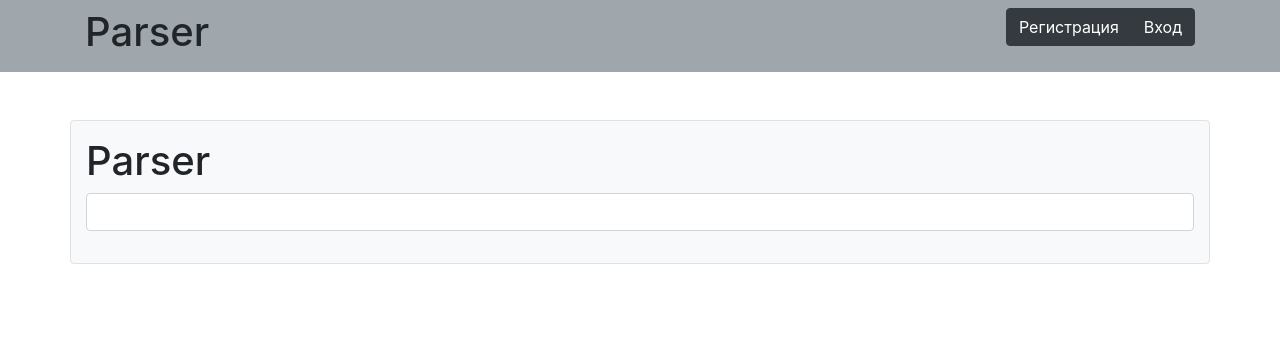
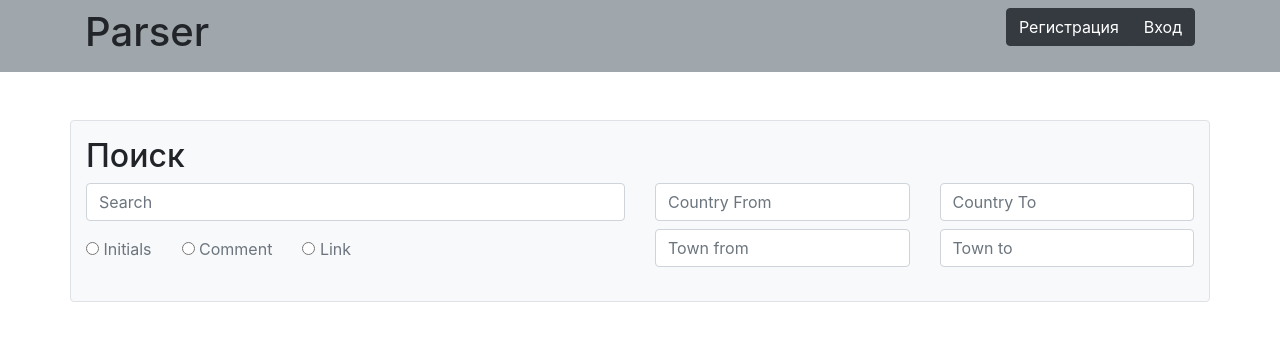
Before and after one commit to AlexanderIvanov20/TelegramBotParser, a Django app: page / in a window 1280 px wide. Shown: the top 341 px of the page. Run offline with Django 3.2, Linux system fonts and the light colour scheme; data that the repository does not hold is empty; some libraries are stand-ins or nearby versions.

Commit message:
pagination & advanced search template

```diff
--- a/telegram_parser/templates/parser/mainpage.html
+++ b/telegram_parser/templates/parser/mainpage.html
@@ -4,12 +4,40 @@
 {% block main %}
 {% include 'header.html' %}
 <div class="container bg-light border rounded mt-5 py-3">
-    <div class="row mb-3">
-        <div class="col-12 row justify-content-between">
-            <h1 class="col-auto">Parser</h1>
-        </div>
-        <form action="" method="POST" class="col-12">
-            <input type="text" name="search" id="" class="form-control">
+    <div class="mb-3">
+        <h2>Поиск</h2>
+        <form action="" method="POST" class="containter-fluid row">
+            <div class="col-md-6">
+                <input type="text" name="search" id="" class="form-control" placeholder="Search">
+            </div>
+            <div class="col-md-3">
+                <input type="text" name="country_from" id="" class="form-control" placeholder="Country From">
+            </div>
+            <div class="col-md-3">
+                <input type="text" name="contry_to" id="" class="form-control" placeholder="Country To">
+            </div>
+            <div class="col-md-6 pt-3">
+                <div class="row">
+                    <div class="col-auto">
+                        <input type="radio" name="searchType" value="Инициалы"id="initials">
+                        <label for="initials" class="text-muted">Initials</label>
+                    </div>
+                    <div class="col-auto">
+                        <input type="radio" name="searchType" value="Город"id="town">
+                        <label for="town" class="text-muted">Comment</label>
+                    </div>
+                    <div class="col-auto">
+                        <input type="radio" name="searchType" value=""id="country">
+                        <label for="country" class="text-muted">Link</label>
+                    </div>
+                </div>
+            </div>
+            <div class="col-md-3 pt-2">
+                <input type="text" name="town_from" id="" class="form-control" placeholder="Town from">
+            </div>
+            <div class="col-md-3 pt-2">
+                <input type="text" name="town_to" id="" class="form-control" placeholder="Town to">
+            </div>
         </form>
     </div>
     {% for comment in comments %}
@@ -37,6 +65,13 @@
         </div>
     </div>
     {% endfor %}
+    <div class="container-fluid mt-3">
+        <form action="" method="GET">
+            {% for page in pagelist %}
+                <button name="page" value="{{ page }}">{{ page }}</button>
+            {% endfor %}
+        </form>
+    </div>
 </div>
 
 {% endblock main %}
--- a/telegram_parser/views.py
+++ b/telegram_parser/views.py
@@ -1,23 +1,27 @@
 from django.views import View
-from django.shortcuts import render, get_object_or_404
+from django.shortcuts import render, redirect, get_object_or_404
 from .models import TelegramParserComment
 from users.models import Profile
 
 
 class Index(View):
     def get(self, request):
-        data = request.GET
+        data = dict(request.GET)
         comments = TelegramParserComment.objects.all()
+        pagelist = list(range(1, int(len(comments) / 30)))
+        # Pagination
+        if 'page' in data:
+            interval = 30 * int(data.get('page')[0])
+            comments = comments[interval - 30:interval]
+        else:
+            comments = comments[:30]
+            data['page'] = 1
 
-        if 'page' in data:
-            interval = 30 * int(data['page'])
-            comments = TelegramParserComment.objects.all()[
-                interval - 30:interval]
         context = {
             'title': 'Комментарии',
-            'comments': comments
+            'comments': comments,
+            'pagelist': pagelist
         }
-        # pages =
         return render(request, 'parser/mainpage.html', context)
 
     def post(self, request):
```
